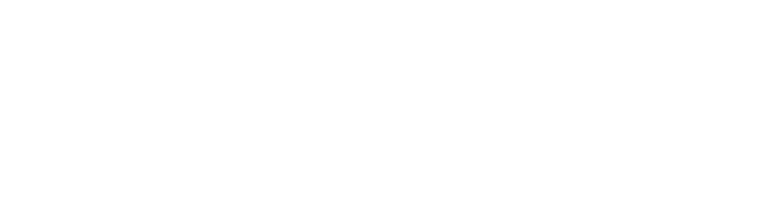
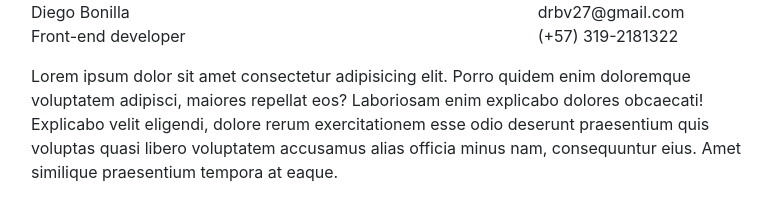
Before and after one commit to drbv27/PortfolioChallenge, a plain HTML site: page index.html in a window 1280 px wide. Shown: the whole page, without its empty margins (434-1206 px from the left). Drawn offline with nearby package versions, Linux system fonts and the light colour scheme.

Commit message:
Make the grid for first block

```diff
--- a/index.html
+++ b/index.html
@@ -5,9 +5,38 @@
     <meta http-equiv="X-UA-Compatible" content="IE=edge">
     <meta name="viewport" content="width=device-width, initial-scale=1.0">
     <link rel="icon" href="./assets/img/devchallenges.png" />
+    <link rel="stylesheet" href="https://cdn.jsdelivr.net/npm/bootstrap@4.6.0/dist/css/bootstrap.min.css" integrity="sha384-B0vP5xmATw1+K9KRQjQERJvTumQW0nPEzvF6L/Z6nronJ3oUOFUFpCjEUQouq2+l" crossorigin="anonymous">
     <title>Portfolio Challenge</title>
 </head>
 <body>
+    <div class="container">
+        <div class="row">
+            <div class="col-4">
+                <img src="" alt="">
+            </div>
+            <div class="col-8">
+                <div class="row">
+                    <div class="col-4">
+                        <div id="name">Diego Bonilla</div>
+                        <div id="role">Front-end developer</div>
+                    </div>
+                    <div class="col-4"></div>
+                    <div class="col-4">
+                        <div>drbv27@gmail.com</div>
+                        <div>(+57) 319-2181322</div>
+                    </div>
+                </div>
+                <div class="row mt-3">
+                    <div class="col-12">
+                        Lorem ipsum dolor sit amet consectetur adipisicing elit. Porro quidem enim doloremque voluptatem adipisci, maiores repellat eos? Laboriosam enim explicabo dolores obcaecati! Explicabo velit eligendi, dolore rerum exercitationem esse odio deserunt praesentium quis voluptas quasi libero voluptatem accusamus alias officia minus nam, consequuntur eius. Amet similique praesentium tempora at eaque.
+                    </div>
+                </div>
+            </div>
 
+
+
+        </div>
+
+    </div>
 </body>
 </html>
```
